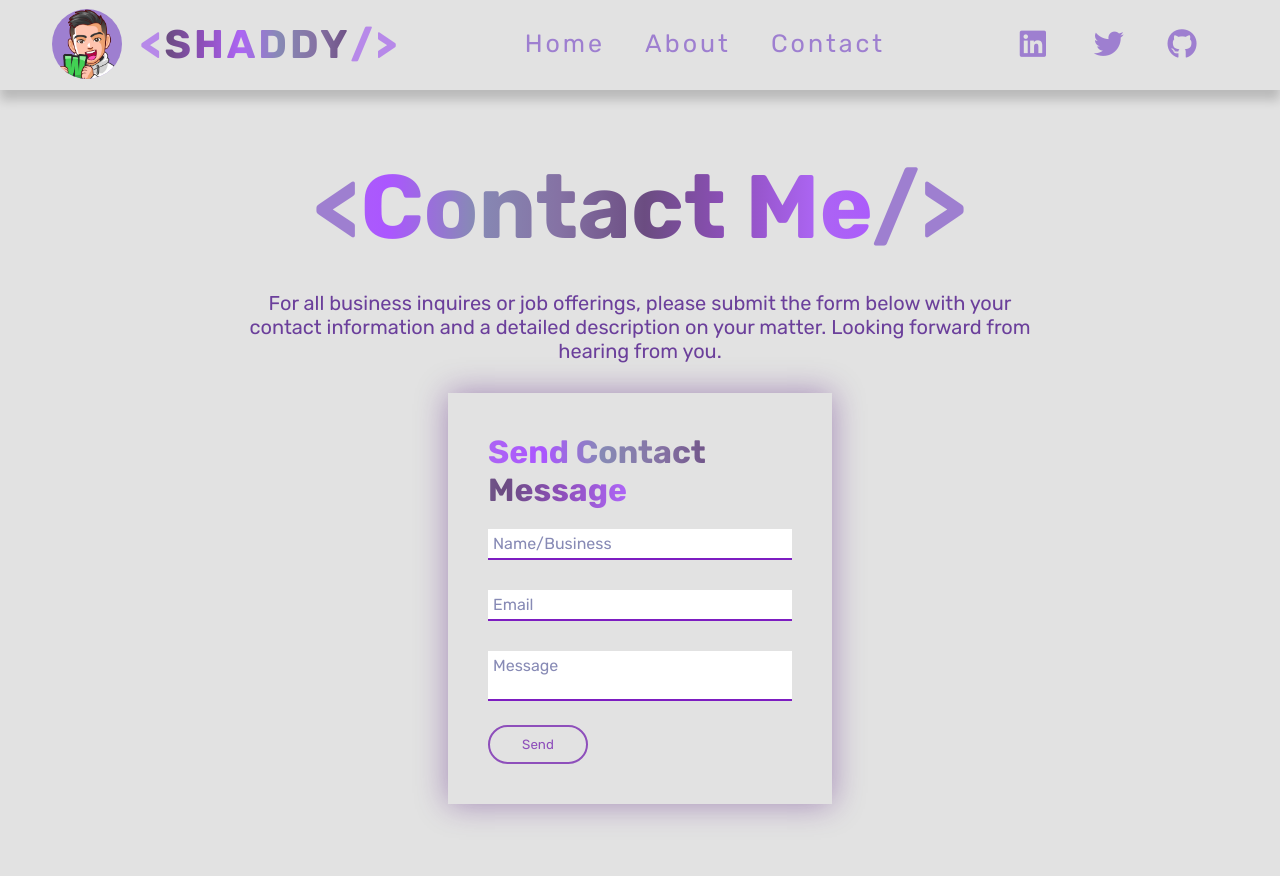
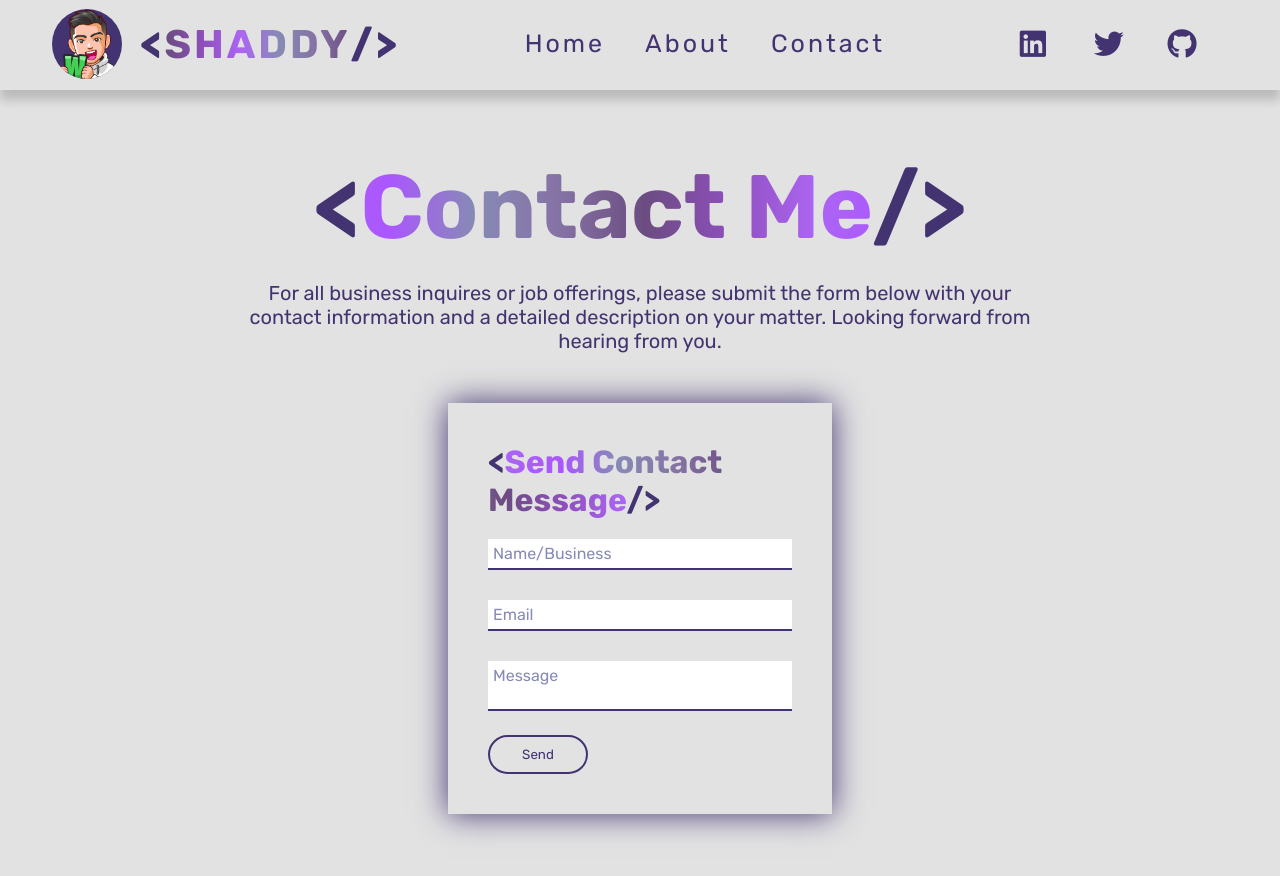
Before and after one commit to MichaelShaddy/Portfolio, a website: page contact/index.html in a window 1280 px wide. Drawn offline with nearby package versions, Linux system fonts and the light colour scheme; a web font is replaced by a local one.

Commit message:
styling changes, added scroll wheel SVG bottom of main page for portfolio content.

```diff
--- a/about/styles.css
+++ b/about/styles.css
@@ -31,14 +31,14 @@ nav {
     font-weight: 800;
     letter-spacing: 3px;
     cursor: pointer;
-    color: #b789e9;
+    color: #433371;
     text-transform: uppercase;
 }
 .logo img{
     width: 70px;
     height: 70px;
     border-radius: 60px;
-    background-color:#9e7fd0;
+    background-color:#433371;
     margin: 9px 18px 0 0;
 }
 .logo b{
@@ -67,7 +67,7 @@ nav {
 }
 .navItems li a {
     font-size: 25px;
-    color: #9e7fd0;
+    color: #433371;
     letter-spacing: 3px;
     text-decoration: none;
     text-transform: capitalize;
@@ -78,7 +78,7 @@ nav {
 }
 .links a{
     font-size: 30px;
-    color: #9e7fd0;
+    color: #433371;
     margin: 25px 10px;
 }
 .links i{
--- a/contact/index.html
+++ b/contact/index.html
@@ -41,7 +41,7 @@
             </div>
             <div class="contactForm">
                 <form>
-                    <h2><b>Send Contact Message</b></h2>
+                    <h2>&lt;<b>Send Contact Message</b>/&gt;</h2>
                     <div class="inputBox">
                         <input type="text" id="fullName" required="required">
                         <span>Name/Business</span>
--- a/contact/styles.css
+++ b/contact/styles.css
@@ -31,14 +31,14 @@ nav {
     font-weight: 800;
     letter-spacing: 3px;
     cursor: pointer;
-    color: #b789e9;
+    color: #433371;
     text-transform: uppercase;
 }
 .logo img{
     width: 70px;
     height: 70px;
     border-radius: 60px;
-    background-color:#9e7fd0;
+    background-color:#433371;
     margin: 9px 18px 0 0;
 }
 .logo b{
@@ -67,7 +67,7 @@ nav {
 }
 .navItems li a {
     font-size: 25px;
-    color: #9e7fd0;
+    color: #433371;
     letter-spacing: 3px;
     text-decoration: none;
     text-transform: capitalize;
@@ -78,7 +78,7 @@ nav {
 }
 .links a{
     font-size: 30px;
-    color: #9e7fd0;
+    color: #433371;
     margin: 25px 10px;
 }
 .links i{
@@ -102,8 +102,8 @@ nav {
 }
 .content h1{
     font-size: 90px;
-    color: #9e7fd0;
-    margin-bottom: 30px;
+    color: #433371;
+    margin-bottom: 20px;
 }
 .content h1 b{
     background-image:
@@ -114,7 +114,7 @@ nav {
 }
 .content p{
     font-size: 20px;
-    color: #6b3f9b;
+    color: #433371;
 }
 .contactForm{
     display: flex;
@@ -122,12 +122,13 @@ nav {
     width: 30%;
     height: 40%;
     padding: 40px;
+    margin-top:20px;
     background-color: #e2e2e2;
-    box-shadow: 0 0 30px #4d0d7a6a;
+    box-shadow: 0 0 30px #433371;
 }
 .contactForm h2{
     font-size: 32px;
-    color: #9e7fd0;
+    color: #433371;
 }
 .contactForm h2 b{
     background-image:
@@ -149,7 +150,7 @@ nav {
     font-size: 16px;
     margin: 10px 0;
     border: none;
-    border-bottom: 2px solid #7d1dc1;
+    border-bottom: 2px solid #433371;
     outline: none;
     resize: none;
 }
@@ -177,8 +178,8 @@ nav {
 .contactForm .inputBox button{
     width: 100px;
     background: #e2e2e2;
-    color: #8e4fbb;
-    border: 2px solid #8e4fbb;
+    color: #433371;
+    border: 2px solid #433371;
     border-radius: 50px;
     cursor: pointer;
     padding: 10px 25px;
@@ -189,4 +190,5 @@ nav {
     text-shadow: 0 0 10px #ab56ff;
     transform: scale(1.1);
     background-color: #e1c6ff;
+
 }
--- a/src/styles.css
+++ b/src/styles.css
@@ -31,14 +31,14 @@ nav {
     font-weight: 800;
     letter-spacing: 3px;
     cursor: pointer;
-    color: #b789e9;
+    color: #433371;
     text-transform: uppercase;
 }
 .logo img{
     width: 70px;
     height: 70px;
     border-radius: 60px;
-    background-color:#9e7fd0;
+    background-color:#433371;
     margin: 9px 18px 0 0;
 }
 .logo b{
@@ -67,7 +67,7 @@ nav {
 }
 .navItems li a {
     font-size: 25px;
-    color: #9e7fd0;
+    color: #433371;
     letter-spacing: 3px;
     text-decoration: none;
     text-transform: capitalize;
@@ -78,7 +78,7 @@ nav {
 }
 .links a{
     font-size: 30px;
-    color: #9e7fd0;
+    color: #433371;
     margin: 25px 10px;
 }
 .links i{
@@ -160,3 +160,42 @@ nav {
     cursor: pointer;
     transform: scale(1.1);
 }
+.arrows {
+    width: 60px;
+    height: 72px;
+    position: absolute;
+    left: 50%;
+    margin-left: -30px;
+    bottom: 20px;
+}
+.arrows path {
+    stroke: #7d29d1;
+    fill: transparent;
+    stroke-width: 1px;
+    animation: arrow 2s infinite;
+    -webkit-animation: arrow 2s infinite;
+}
+@keyframes arrow{
+  0% {opacity:0}
+  40% {opacity:1}
+  80% {opacity:0}
+  100% {opacity:0}
+}
+@-webkit-keyframes arrow{
+  0% {opacity:0}
+  40% {opacity:1}
+  80% {opacity:0}
+  100% {opacity:0}
+}
+.arrows path.a1 {
+    animation-delay:-1s;
+    -webkit-animation-delay:-1s;
+}
+.arrows path.a2 {
+    animation-delay:-0.5s;
+    -webkit-animation-delay:-0.5s;
+}
+.arrows path.a3 {
+    animation-delay:0s;
+    -webkit-animation-delay:0s;
+}
```
Also changed, not shown: src/index.html (+8 -3 lines).
